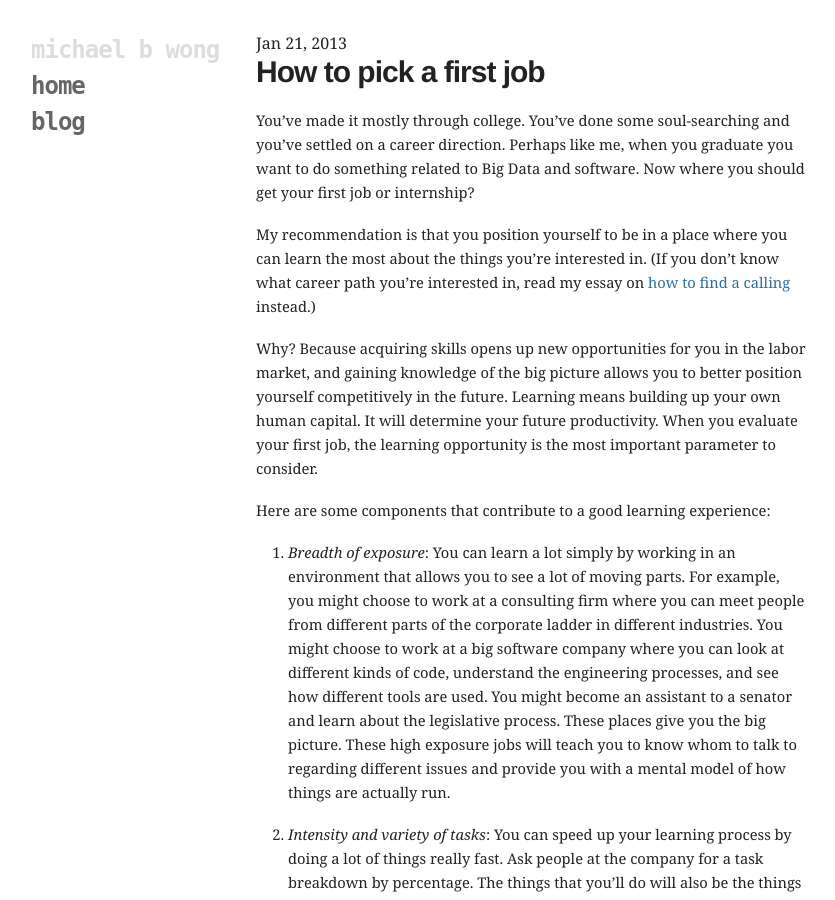
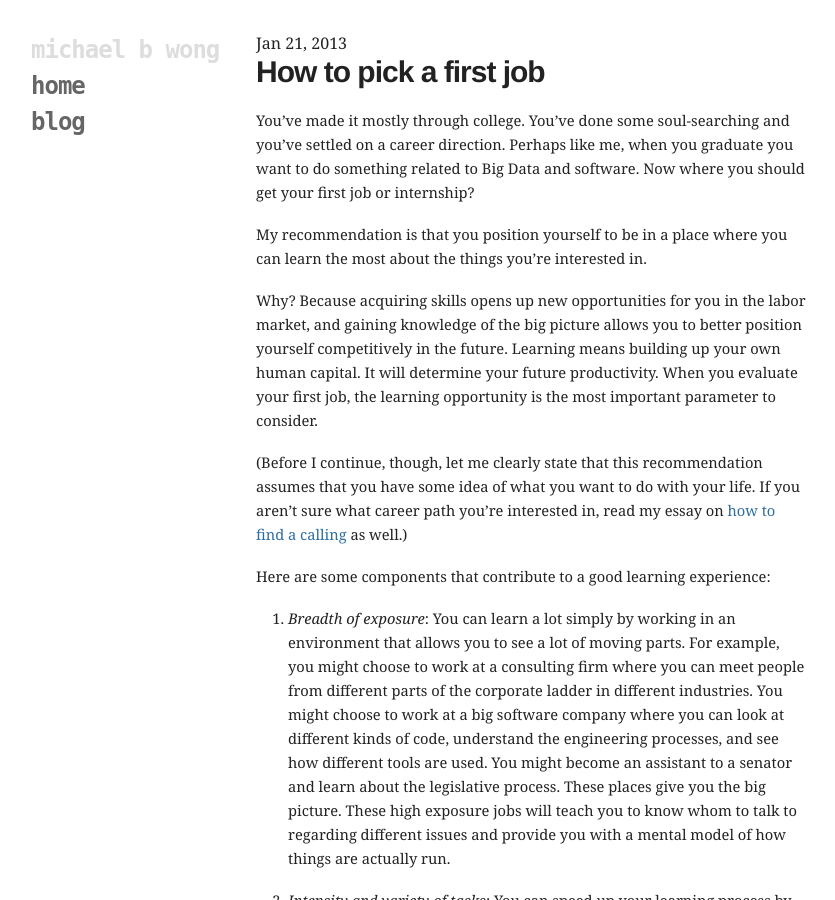
Before and after one commit to mbwong/mbwong.github.com, a Jekyll site: the page built from _posts/2013-01-21-how-to-pick-a-first-job.md, in a window 1280 px wide and 900 px high. Shown: the whole window, without its empty margins (94-929 px from the left). Built offline with Jekyll 4.4.1, drawn with Linux system fonts in a browser that asks for light colours.

Commit message:
Update _posts/2013-01-21-how-to-pick-a-first-job.md

```diff
--- a/_posts/2013-01-21-how-to-pick-a-first-job.md
+++ b/_posts/2013-01-21-how-to-pick-a-first-job.md
@@ -8,11 +8,13 @@ layout: post
 
 You've made it mostly through college. You've done some soul-searching and you've settled on a career direction. Perhaps like me, when you graduate you want to do something related to Big Data and software. Now where you should get your first job or internship?
 
-My recommendation is that you position yourself to be in a place where you can learn the most about the things you're interested in. (If you don't know what career path you're interested in, read my essay on [how to find a calling][ss] instead.)
+My recommendation is that you position yourself to be in a place where you can learn the most about the things you're interested in.
+
+Why? Because acquiring skills opens up new opportunities for you in the labor market, and gaining knowledge of the big picture allows you to better position yourself competitively in the future. Learning means building up your own human capital. It will determine your future productivity. When you evaluate your first job, the learning opportunity is the most important parameter to consider.
+
+(Before I continue, though, let me clearly state that this recommendation assumes that you have some idea of what you want to do with your life. If you aren't sure what career path you're interested in, read my essay on [how to find a calling][ss] as well.)
 
 [ss]: http://mbwong.com/2012/12/01/finding-a-calling.html
-
-Why? Because acquiring skills opens up new opportunities for you in the labor market, and gaining knowledge of the big picture allows you to better position yourself competitively in the future. Learning means building up your own human capital. It will determine your future productivity. When you evaluate your first job, the learning opportunity is the most important parameter to consider.
 
 Here are some components that contribute to a good learning experience:
 
```
